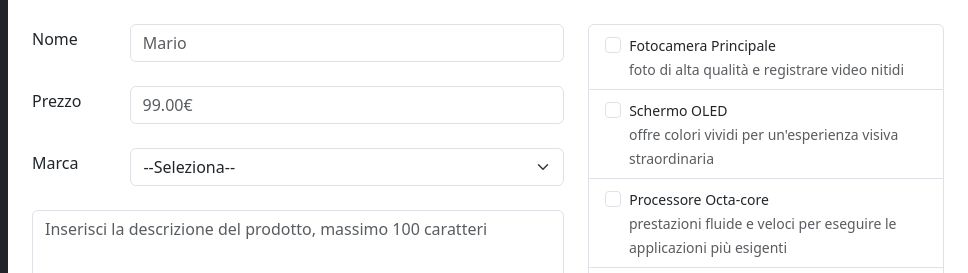
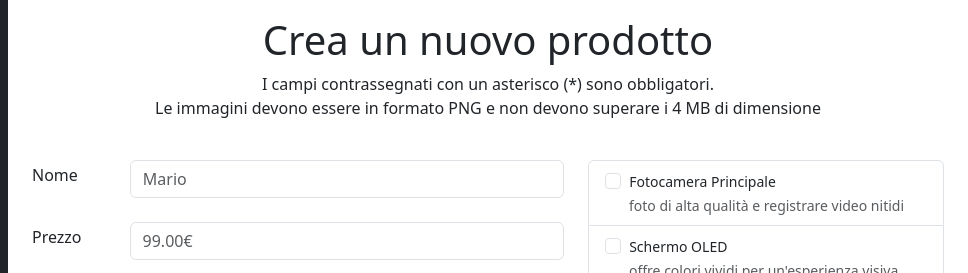
Before and after one commit to LucaCavatassi/html-css-bootstrap-dashboard, a plain HTML site: page new_product.html in a window 1280 px wide. Shown: the top 273 px of the page, 312-1280 px from the left. Drawn offline with nearby package versions, Linux system fonts and the light colour scheme.

Commit message:
feat:info-text new product

```diff
--- a/new_product.html
+++ b/new_product.html
@@ -177,6 +177,14 @@
       <section class="col-md-9 flex-grow-1">
         <div class="container">
             <div class="row">
+                <!-- INFO-TEXT -->
+                <div class="py-3">
+                    <h1 class="text-center">Crea un nuovo prodotto</h1>
+                    <p class="text-center m-0 fw-light">I campi contrassegnati con un asterisco (*) sono obbligatori.</p>
+                    <p class="text-center m-0 fw-light">Le immagini devono essere in formato PNG e non devono superare i 4 MB di dimensione</p>
+                </div>
+                <!-- /INFO-TEXT -->
+
                 <!-- FORM -->
                 <form action="" class="needs-validation py-4 d-lg-flex">
                     <div class="col-12 col-lg-7 me-4">
@@ -290,7 +298,6 @@
                     </div>
                     <!-- /SAVE -->
                 </form>
-
                 <!-- /FORM -->
             </div>
         </div>
```
